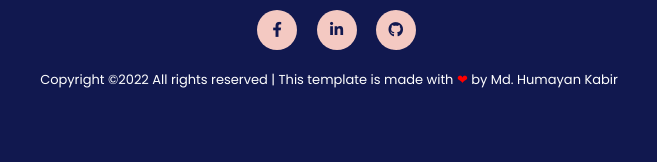
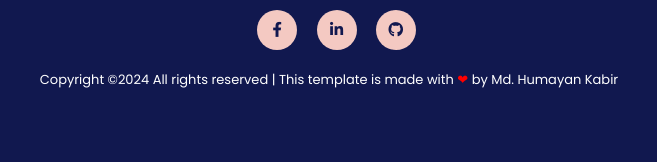
Before and after one commit to somrathumayan/portfolio-website-html-css-saas-js, a plain HTML site: page index.html in a window 1280 px wide. Shown: the part 4946-5108 px from the top of the page, 371-1028 px from the left. Drawn offline with Linux system fonts and the light colour scheme.

Commit message:
Update index.html

```diff
--- a/index.html
+++ b/index.html
@@ -283,7 +283,7 @@
         </ul>
       </div>
       <div class="copyright">
-        <p>Copyright ©2022 All rights reserved | This template is made with <span>❤</span> by Md. Humayan Kabir</p>
+        <p>Copyright ©2024 All rights reserved | This template is made with <span>❤</span> by Md. Humayan Kabir</p>
       </div>
     </div>
   </footer>
```
